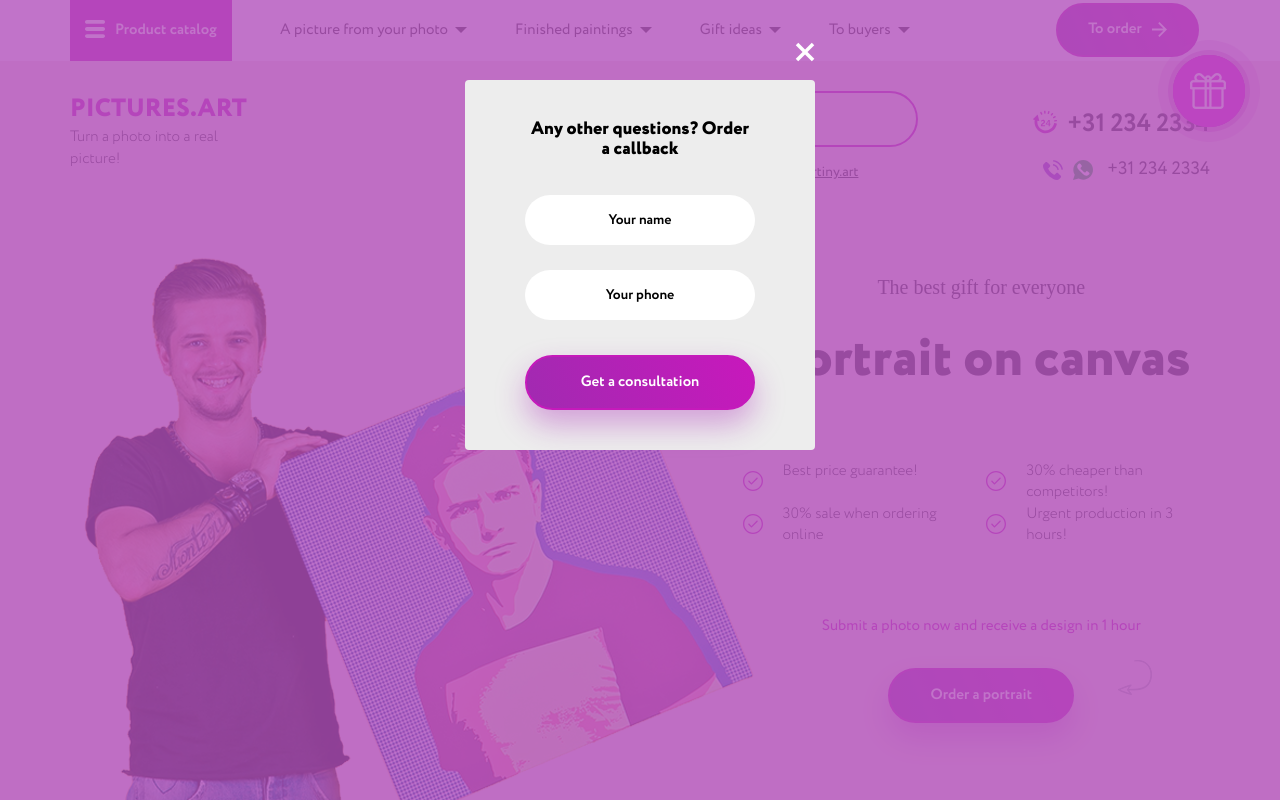
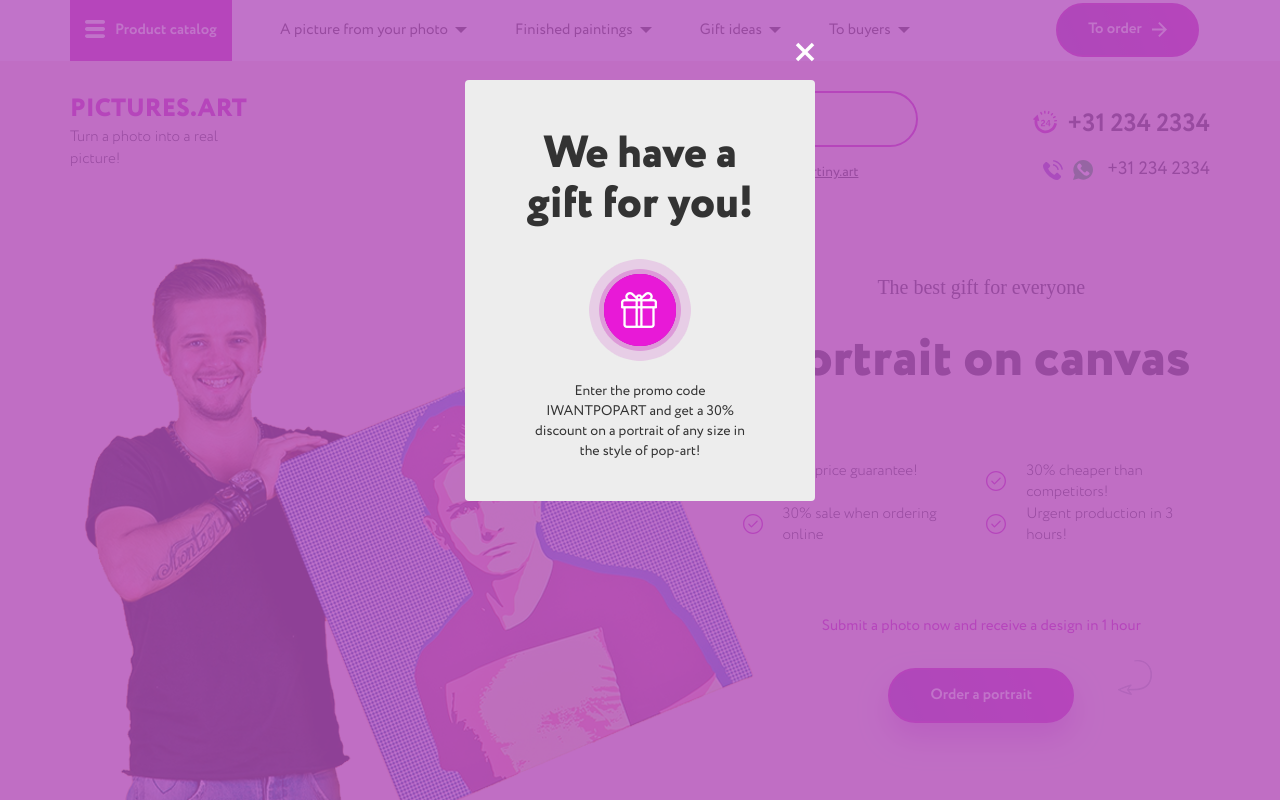
Before and after one commit to V-Valkiriya/Portraits, a plain HTML site: page index.html in a window 1280 px wide. Shown: the top 800 px of the page. Drawn offline with Linux system fonts and the light colour scheme; a web font is replaced by a local one.

Commit message:
modals 2

```diff
--- a/index.html
+++ b/index.html
@@ -585,7 +585,7 @@
 				</div>
 				<div class=col-md-5>
 					<p>Just send a photo and</p>
-					<h2 class="wow fadeInUp">We will send you the design for free within 1 hour!</h2>
+					<h2 class="wow fadeInUp">We will send you the design for free in 1 hour!</h2>
 					<button class="button button-order button-design">Order a portrait design</button>
 				</div>
 			</div>
--- a/script.js
+++ b/script.js
@@ -13,8 +13,9 @@ __webpack_require__.r(__webpack_exports__);
 /* harmony export */   "default": () => (__WEBPACK_DEFAULT_EXPORT__)
 /* harmony export */ });
 const modals = () => {
+  let btnPressed = false;
   function bindModal(triggerSelector, modalSelector, closeSelector) {
-    let clickOverlay = arguments.length > 3 && arguments[3] !== undefined ? arguments[3] : true;
+    let destroy = arguments.length > 3 && arguments[3] !== undefined ? arguments[3] : false;
     const trigger = document.querySelectorAll(triggerSelector),
       modal = document.querySelector(modalSelector),
       close = document.querySelector(closeSelector),
@@ -25,8 +26,13 @@ const modals = () => {
         if (e.target) {
           e.preventDefault();
         }
+        btnPressed = true;
+        if (destroy) {
+          item.remove();
+        }
         windows.forEach(item => {
           item.style.display = 'none';
+          item.classList.add('animated', 'fadeIn');
         });
         modal.style.display = 'block';
         document.body.style.overflow = 'hidden';
@@ -42,7 +48,7 @@ const modals = () => {
       document.body.style.marginRight = `0px`;
     });
     modal.addEventListener('click', e => {
-      if (e.target === modal && clickOverlay) {
+      if (e.target === modal) {
         windows.forEach(item => {
           item.style.display = 'none';
         });
@@ -63,6 +69,8 @@ const modals = () => {
       if (!display) {
         document.querySelector(selector).style.display = 'block';
         document.body.style.overflow = 'hidden';
+        let scroll = calcScroll();
+        document.body.style.marginRight = `${scroll}px`;
       }
     }, time);
   }
@@ -77,10 +85,30 @@ const modals = () => {
     div.remove();
     return scrollWidth;
   }
+  function openByScroll(selector) {
+    window.addEventListener('scroll', () => {
+      if (!btnPressed && window.scrollY + document.documentElement.clientHeight >= document.documentElement.scrollHeight) {
+        document.querySelector(selector).click();
+      }
+
+      // old browsers var.
+      // let scrollHeight = Math.max(document.documentElement.scrollHeight,
+      //     document.body.scrollHeight);
+      // if (!btnPressed && (window.pageYOffset + document.documentElement.clientHeight >=
+      //     scrollHeight)) {
+      //        document.querySelector(selector).click();
+      //     }
+    });
+  }
+
   bindModal('.button-design', '.popup-design', '.popup-design .popup-close');
   bindModal('.button-consultation', '.popup-consultation', '.popup-consultation .popup-close');
-  showModalByTime('.popup-consultation', 5000);
+  bindModal('.fixed-gift', '.popup-gift', '.popup-gift .popup-close', true);
+  openByScroll('.fixed-gift');
+
+  //showModalByTime('.popup-consultation', 5000);
 };
+
 /* harmony default export */ const __WEBPACK_DEFAULT_EXPORT__ = (modals);
 
 /***/ })
```
Also changed, not shown: 1 other file.
